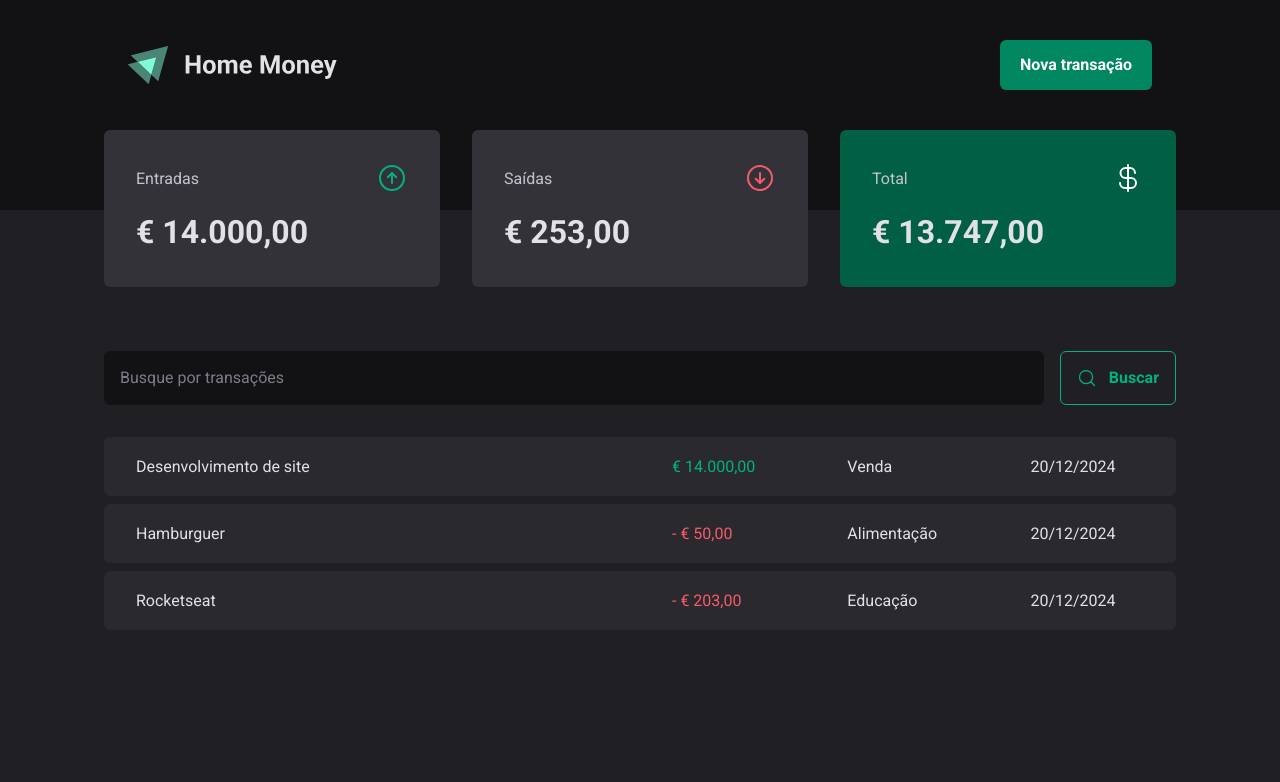
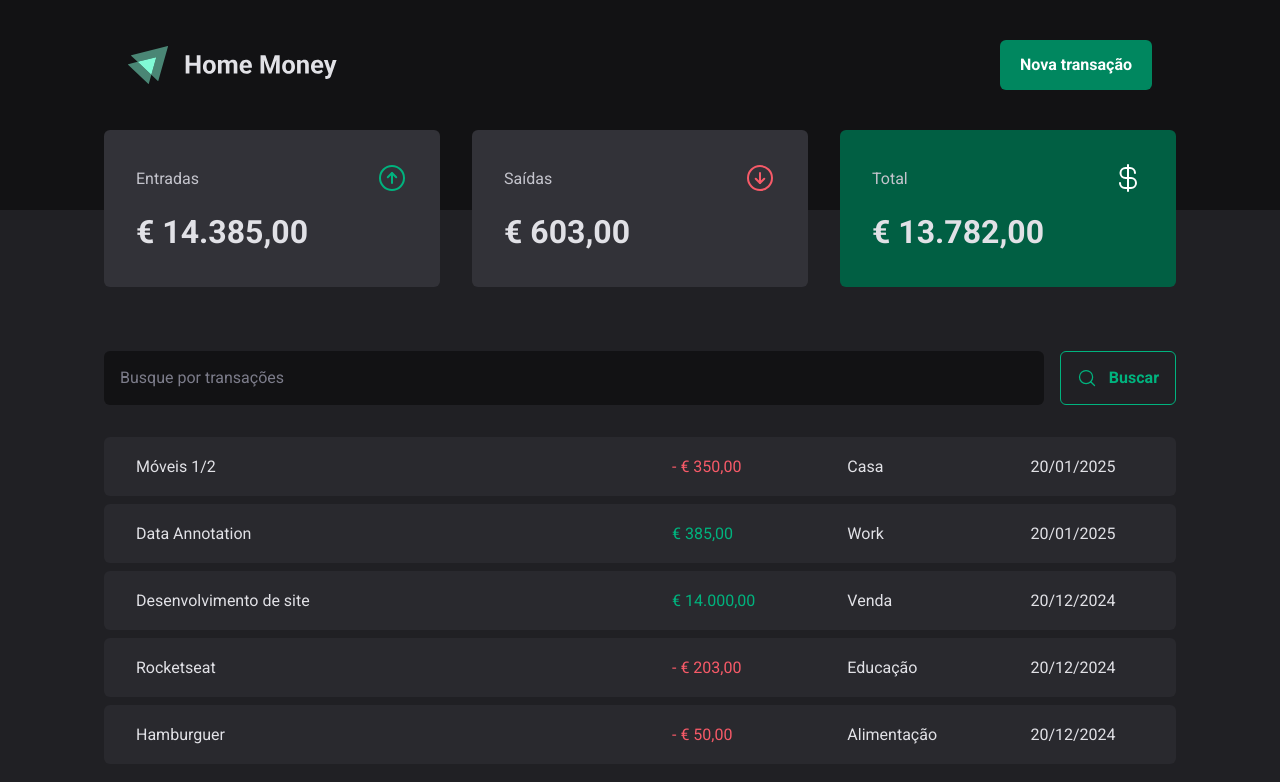
Before and after one commit to yaradaudt/homemoney, a React (Vite) app: page / in a window 1280 px wide. Shown: the top 782 px of the page. Built offline with nearby package versions, Linux system fonts and the light colour scheme; data requests are answered from the project's data file.

Commit message:
:sparkles: feat: Adding New Transaction

```diff
--- a/package.json
+++ b/package.json
@@ -25,11 +25,12 @@
   },
   "devDependencies": {
     "@eslint/js": "^9.15.0",
+    "@rocketseat/eslint-config": "^2.2.2",
     "@types/react": "^18.3.12",
     "@types/react-dom": "^18.3.1",
     "@types/styled-components": "^5.1.34",
     "@vitejs/plugin-react": "^4.3.4",
-    "eslint": "^9.15.0",
+    "eslint": "^9.18.0",
     "eslint-plugin-react-hooks": "^5.0.0",
     "eslint-plugin-react-refresh": "^0.4.14",
     "globals": "^15.12.0",
--- a/server.json
+++ b/server.json
@@ -23,6 +23,22 @@
       "category": "Educação",
       "price": 203,
       "createdAt": "2024-12-20T18:05:24.201Z"
+    },
+    {
+      "description": "Data Annotation",
+      "price": 385,
+      "category": "Work",
+      "type": "income",
+      "createdAt": "2025-01-20T09:53:10.397Z",
+      "id": 4
+    },
+    {
+      "description": "Móveis 1/2",
+      "price": 350,
+      "category": "Casa",
+      "type": "outcome",
+      "createdAt": "2025-01-20T11:23:53.993Z",
+      "id": 5
     }
   ]
 }
--- a/src/components/NewTransactionModal/index.tsx
+++ b/src/components/NewTransactionModal/index.tsx
@@ -11,6 +11,8 @@ import {
   TransactionType,
   TransactionTypeButton,
 } from "./styles";
+import { useContext } from "react";
+import { TransactionsContext } from "../../contexts/TransactionsContext";
 
 const newTransactionFormSchema = z.object({
   description: z.string(),
@@ -22,11 +24,14 @@ const newTransactionFormSchema = z.object({
 type NewTransactionFormInputs = z.infer<typeof newTransactionFormSchema>;
 
 export function NewTransactionModal() {
+  const { createTransaction } = useContext(TransactionsContext)
+
   const {
     control,
     register,
     handleSubmit,
     formState: { isSubmitting },
+    reset,
   } = useForm<NewTransactionFormInputs>({
     resolver: zodResolver(newTransactionFormSchema),
     defaultValues: {
@@ -35,9 +40,16 @@ export function NewTransactionModal() {
   });
 
   async function handleCreateNewTransaction(data: NewTransactionFormInputs) {
-    await new Promise((resolve) => setTimeout(resolve, 2000));
+    const { description, price, category, type } = data;
 
-    console.log(data);
+    await createTransaction ({
+      description,
+      price,
+      category,
+      type,
+    })
+
+    reset();
   }
 
   return (
@@ -75,7 +87,7 @@ export function NewTransactionModal() {
             control={control}
             name="type"
             render={({ field }) => {
-              console.log(field)
+              console.log(field);
               return (
                 <TransactionType
                   onValueChange={field.onChange}
--- a/src/contexts/TransactionsContext.tsx
+++ b/src/contexts/TransactionsContext.tsx
@@ -10,9 +10,17 @@ interface Transaction {
   createdAt: string;
 }
 
+interface CreateTransactionInput {
+  description: string;
+  price: number;
+  category: string;
+  type: "income" | "outcome";
+}
+
 interface TransactionsContextType {
   transactions: Transaction[];
   fetchTransactions: (query?: string) => Promise<void>;
+  createTransaction: (data: CreateTransactionInput) => Promise<void>;
 }
 
 interface TransactionProviderProps {
@@ -25,13 +33,29 @@ export function TransactionsProvider({ children }: TransactionProviderProps) {
   const [transactions, setTransactions] = useState<Transaction[]>([]);
 
   async function fetchTransactions(query?: string) {
-    const response = await api.get('/transactions', {
+    const response = await api.get("/transactions", {
       params: {
+        _sort: "createdAt",
+        _order: "desc",
         q: query,
-      }
-    })
+      },
+    });
 
     setTransactions(response.data);
+  }
+
+  async function createTransaction(data: CreateTransactionInput) {
+    const { description, price, category, type } = data;
+
+    const response = await api.post("transactions", {
+      description,
+      price,
+      category,
+      type,
+      createdAt: new Date(),
+    });
+
+    setTransactions((state) => [response.data, ...state]);
   }
 
   useEffect(() => {
@@ -43,6 +67,7 @@ export function TransactionsProvider({ children }: TransactionProviderProps) {
       value={{
         transactions,
         fetchTransactions,
+        createTransaction,
       }}
     >
       {children}
```
Also changed, not shown: .eslintrc.json (added), 1 other file (tests, documents, lock files or other folders). Lines whose indentation alone changed are shown as unchanged.
